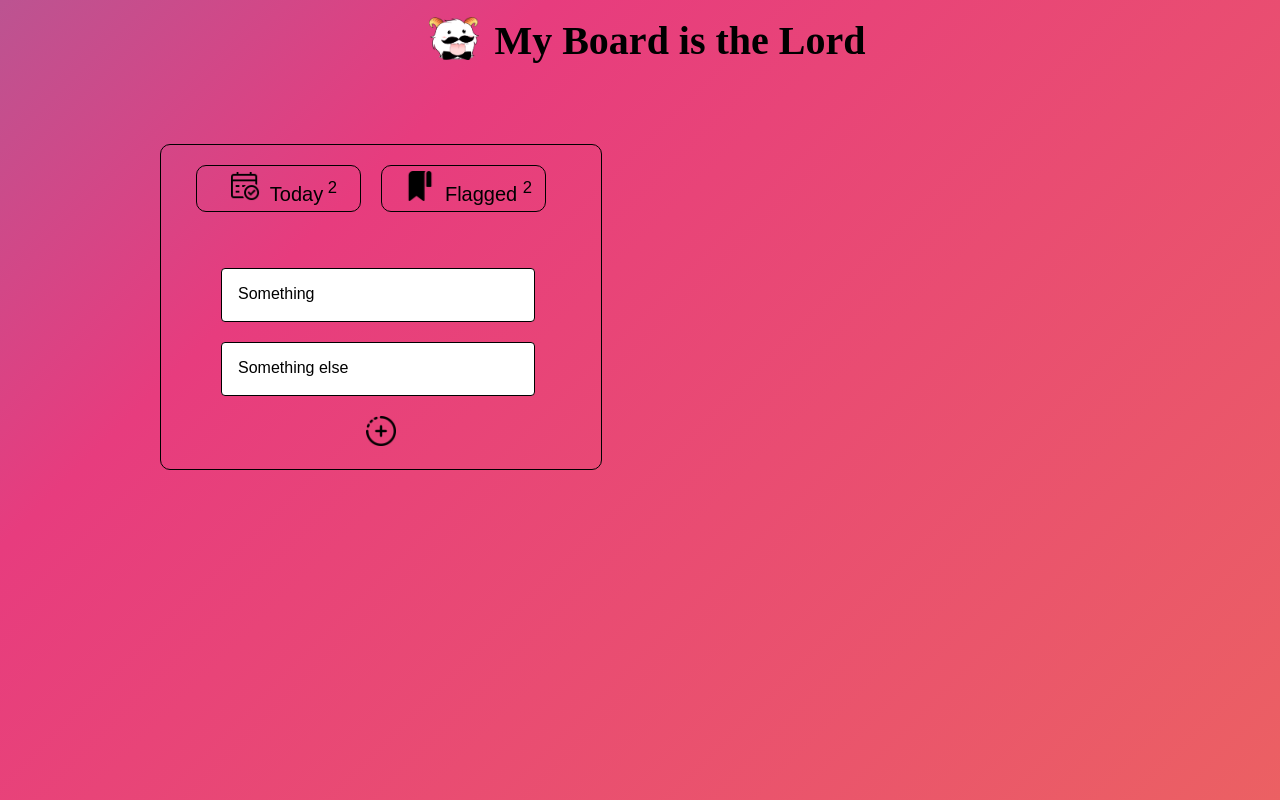
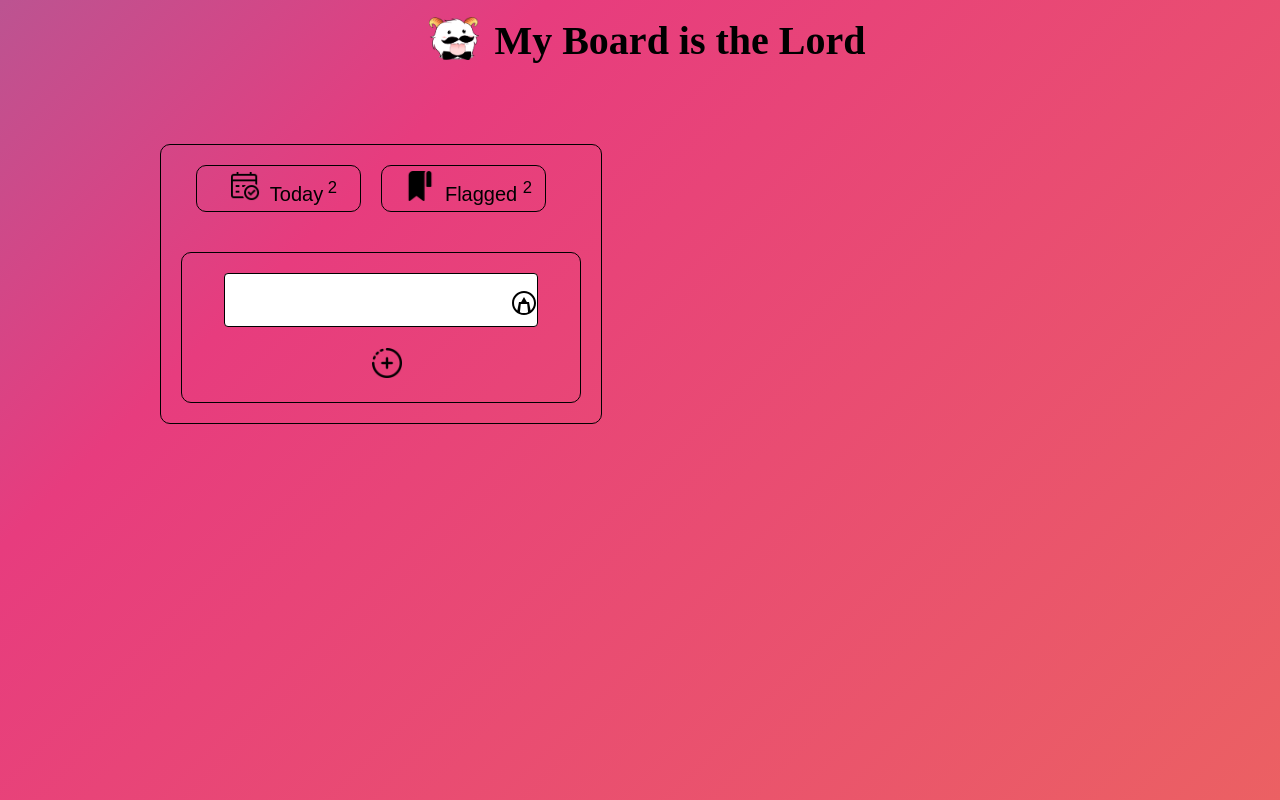
Before and after one commit to oPuDDingo/To_Do_List_Prog_3, an Angular app in the folder frontend/: page / in a window 1280 px wide. Built offline with nearby package versions, Linux system fonts and the light colour scheme.

Commit message:
added edit button

```diff
--- a/frontend/src/app/board/board.component.html
+++ b/frontend/src/app/board/board.component.html
@@ -10,14 +10,10 @@
             </div>
         </div>
 
-        <div class="lists">
-            <ul class="no-padding">
-                <li class="list-card">Something</li>
-                <li class="list-card">Something else</li>
-            </ul>
-            <!-- placeholder -->
+        <div class="list-container">
+            <div class="list-card"><input/><button ><img src="/assets/editicon.svg"/></button></div>
+            <button class="plus-btn"><img src="/assets/plus.png"/></button>
         </div>
-        <button class="plus-btn"><img src="/assets/plus.png"/></button>
 
 <!--        <div class="lists">-->
 <!--            <ul class="no-padding">-->
--- a/frontend/src/app/board/board.component.scss
+++ b/frontend/src/app/board/board.component.scss
@@ -40,7 +40,6 @@ no-padding {
   margin-right: 20px;
   width: 165px;
 
-
   img {
     width: 30px;
     margin: 0 10px;
@@ -63,7 +62,6 @@ no-padding {
 
   button:hover {
     transform: translateY(-4px);
-    box-shadow: 5px 5px 5px rgba(94, 15, 15, 0.39);
   }
 }
 
@@ -88,8 +86,6 @@ no-padding {
   flex-direction: row;
   justify-content: space-between;
   transition: all 0.2s ease-in-out;
-  float: left;
-  list-style: none;
 }
 
 .list-card input {
@@ -98,18 +94,38 @@ no-padding {
 
 }
 
-.plus-btn {
-  //color: black;
-  //background-color: transparent;
-  //border: 1px black solid;
-  //border-radius: 50px;
-  padding: 0;
+.list-card button {
+  background-color: transparent;
   border: none;
-  background: none;
+  width: 25px;
+  height: 25px;
+  margin-right: 10px;
+}
+
+.list-card button:hover {
+  transform: translateY(-2px);
+}
+
+.round-button {
+  color: black;
+  background-color: transparent;
+  border: 1px black solid;
+  border-radius: 50px;
+  width: 30px;
+  height: 30px;
   transition: 0.1s;
   transition-timing-function: ease-in-out;
+  padding: 0 0 0 0;
+}
 
-  img{
+.plus-btn {
+  color: black;
+  background-color: transparent;
+  border: none;
+  transition: 0.1s;
+  transition-timing-function: ease-in-out;
+  width: 30px;
+  img {
     width: 30px;
   }
 }
@@ -117,15 +133,3 @@ no-padding {
 .plus-btn:hover {
   transform: translateY(-4px);
 }
-
-.flag-button {
-  padding: 0;
-  border: none;
-  background: none;
-  transition: 0.1s;
-  transition-timing-function: ease-in-out;
-  float: left;
-  img {
-    width: 30px;
-  }
-}
```
Also changed, not shown: frontend/src/assets/editicon.svg (added).
